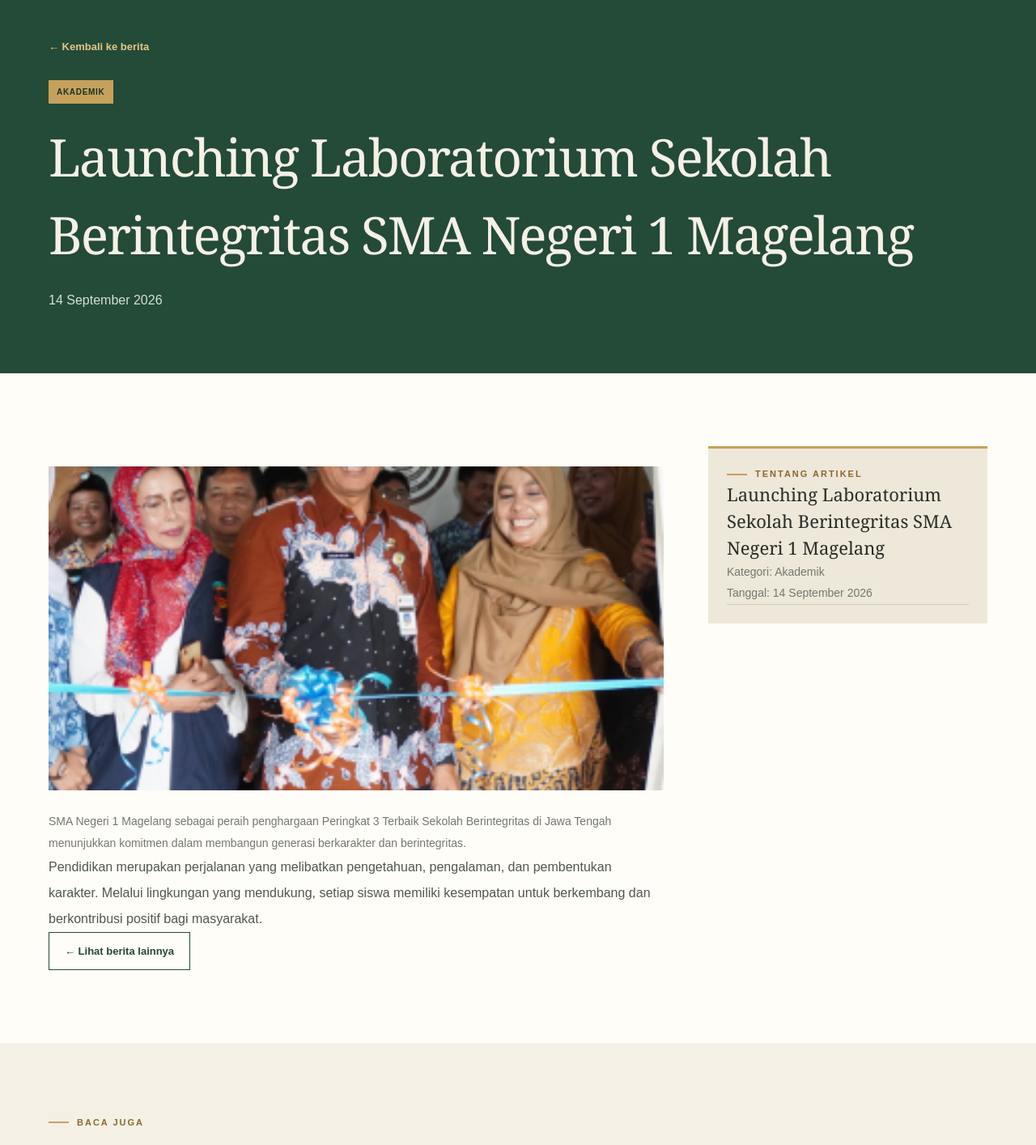
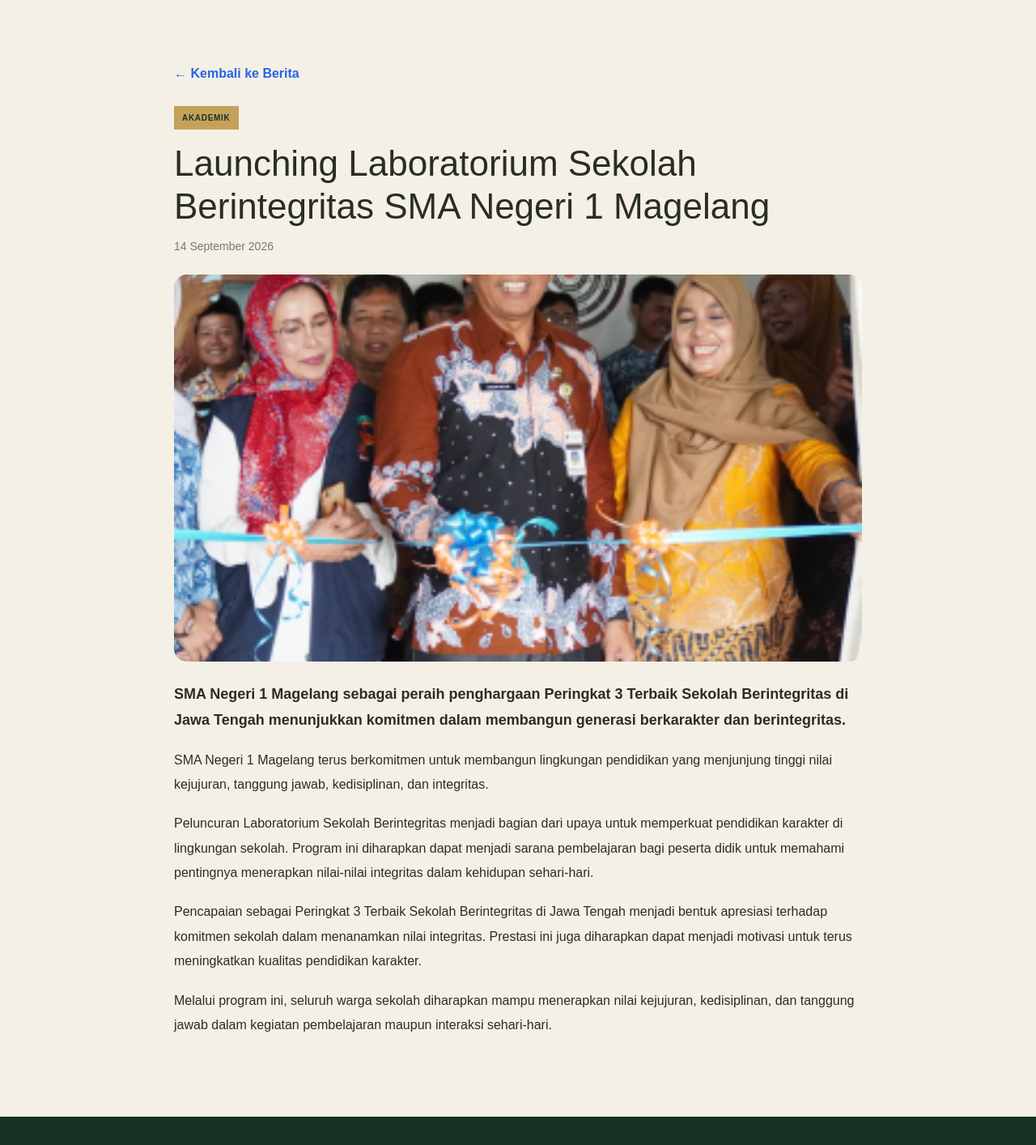
Before and after one commit to luthfianaputri/website-smansa, a Next.js app: page /berita/membangun-generasi-berkarakter-dan-berintegritas in a window 1280 px wide. Shown: the part 120-1534 px from the top of the page at 81% size. Built offline with nearby package versions, Linux system fonts and the light colour scheme.

Commit message:
Website profil SMANSA

```diff
--- a/src/app/berita/[id]/page.js
+++ b/src/app/berita/[id]/page.js
@@ -1,28 +1,8 @@
-
 import Link from "next/link";
 import { notFound } from "next/navigation";
 import { berita, formatTanggal } from "@/data/berita";
-import BeritaCard from "@/components/BeritaCard";
 
-export function generateStaticParams() {
-  return berita.map((item) => ({ id: item.id }));
-}
-
-export async function generateMetadata({ params }) {
-  const { id } = await params;
-  const item = berita.find((beritaItem) => beritaItem.id === id);
-
-  if (!item) {
-    return { title: "Berita tidak ditemukan" };
-  }
-
-  return {
-    title: item.judul,
-    description: item.ringkasan,
-  };
-}
-
-export default async function DetailBeritaPage({ params }) {
+export default async function DetailBerita({ params }) {
   const { id } = await params;
   const item = berita.find((beritaItem) => beritaItem.id === id);
 
@@ -30,80 +10,45 @@
     notFound();
   }
 
-  const beritaLain = berita
-    .filter((beritaItem) => beritaItem.id !== item.id)
-    .slice(0, 2);
-
   return (
-    <>
-      <section className="page-banner">
-        <div className="container">
-          <Link href="/berita" className="text-link" style={{ color: "#e2c786" }}>
-            ← Kembali ke berita
+    <main className="detail-berita">
+      <div className="detail-container">
+        <Link href="/berita" className="back-link">
+          ← Kembali ke Berita
         </Link>
 
-          <div style={{ marginTop: 30 }}>
-            <span className="news-category">{item.kategori}</span>
+        <article className="detail-article">
+          <span className="news-category detail-category">
+            {item.kategori}
+          </span>
+
           <h1>{item.judul}</h1>
-            <p>{formatTanggal(item.tanggal)}</p>
-          </div>
-        </div>
-      </section>
 
-      <section className="section section-paper">
-        <div className="container article-layout">
-          <article>
+          <p className="detail-date">
+            {formatTanggal(item.tanggal)}
+          </p>
+
           <div
-              className="article-image"
+            className="detail-image"
+            style={{
+              backgroundImage: `url("${item.gambar}")`,
+            }}
             role="img"
-              aria-label={item.label}
-              style={{ backgroundImage: `url("${item.gambar}")` }}
+            aria-label={item.judul}
           />
 
-            <p className="prose">{item.ringkasan}</p>
+          <p className="detail-summary">
+            {item.ringkasan}
+          </p>
 
-            <div className="article-body">
-              <p>{item.isi}</p>
-              <p>
-                Pendidikan merupakan perjalanan yang melibatkan
-                pengetahuan, pengalaman, dan pembentukan karakter.
-                Melalui lingkungan yang mendukung, setiap siswa
-                memiliki kesempatan untuk berkembang dan berkontribusi
-                positif bagi masyarakat.
-              </p>
-            </div>
-
-            <Link href="/berita" className="button-outline">
-              ← Lihat berita lainnya
-            </Link>
-          </article>
-
-          <aside className="article-sidebar">
-            <span className="eyebrow">Tentang Artikel</span>
-            <h3>{item.judul}</h3>
-            <p className="prose">Kategori: {item.kategori}</p>
-            <p className="prose">Tanggal: {formatTanggal(item.tanggal)}</p>
-            <hr style={{ border: 0, borderTop: "1px solid #d4cdbd" }} />
-          </aside>
-        </div>
-      </section>
-
-      <section className="section">
-        <div className="container">
-          <div className="section-heading">
-            <div>
-              <span className="eyebrow">Baca Juga</span>
-              <h2>Cerita lainnya.</h2>
-            </div>
-          </div>
-
-          <div className="news-grid">
-            {beritaLain.map((beritaItem) => (
-              <BeritaCard key={beritaItem.id} item={beritaItem} />
+          <div className="detail-content">
+            {Array.isArray(item.isi) &&
+              item.isi.map((paragraf, index) => (
+                <p key={index}>{paragraf}</p>
               ))}
           </div>
+        </article>
       </div>
-      </section>
-    </>
+    </main>
   );
 }
--- a/src/app/globals.css
+++ b/src/app/globals.css
@@ -1070,3 +1070,76 @@
   background-repeat: no-repeat;
   background-color: #536c54;
 }
+.news-card-link {
+  display: block;
+  height: 100%;
+  color: inherit;
+  text-decoration: none;
+}
+
+.news-card-link:hover .read-more {
+  color: var(--primary, #2563eb);
+}
+
+.read-more {
+  display: inline-block;
+  margin-top: 14px;
+  font-weight: 600;
+  transition: color 0.2s ease;
+}
+
+.detail-berita {
+  min-height: 70vh;
+  padding: 120px 24px 80px;
+}
+
+.detail-container {
+  max-width: 850px;
+  margin: 0 auto;
+}
+
+.back-link {
+  display: inline-block;
+  margin-bottom: 28px;
+  color: #2563eb;
+  text-decoration: none;
+  font-weight: 600;
+}
+
+.detail-article h1 {
+  margin: 16px 0 12px;
+  font-size: clamp(28px, 5vw, 44px);
+  line-height: 1.2;
+}
+
+.detail-date {
+  margin-bottom: 24px;
+  color: #777;
+  font-size: 14px;
+}
+
+.detail-image {
+  width: 100%;
+  aspect-ratio: 16 / 9;
+  margin: 24px 0;
+  border-radius: 16px;
+  background-position: center;
+  background-size: cover;
+  background-repeat: no-repeat;
+}
+
+.detail-summary {
+  font-size: 18px;
+  font-weight: 600;
+  line-height: 1.8;
+}
+
+.detail-content p {
+  margin: 18px 0;
+  font-size: 16px;
+  line-height: 1.9;
+}
+
+.detail-category {
+  display: inline-block;
+}
--- a/src/data/berita.js
+++ b/src/data/berita.js
@@ -1,4 +1,3 @@
-
 export const berita = [
   {
     id: "membangun-generasi-berkarakter-dan-berintegritas",
@@ -7,6 +6,12 @@
     tanggal: "2026-09-14",
     ringkasan:
       "SMA Negeri 1 Magelang sebagai peraih penghargaan Peringkat 3 Terbaik Sekolah Berintegritas di Jawa Tengah menunjukkan komitmen dalam membangun generasi berkarakter dan berintegritas.",
+    isi: [
+      "SMA Negeri 1 Magelang terus berkomitmen untuk membangun lingkungan pendidikan yang menjunjung tinggi nilai kejujuran, tanggung jawab, kedisiplinan, dan integritas.",
+      "Peluncuran Laboratorium Sekolah Berintegritas menjadi bagian dari upaya untuk memperkuat pendidikan karakter di lingkungan sekolah. Program ini diharapkan dapat menjadi sarana pembelajaran bagi peserta didik untuk memahami pentingnya menerapkan nilai-nilai integritas dalam kehidupan sehari-hari.",
+      "Pencapaian sebagai Peringkat 3 Terbaik Sekolah Berintegritas di Jawa Tengah menjadi bentuk apresiasi terhadap komitmen sekolah dalam menanamkan nilai integritas. Prestasi ini juga diharapkan dapat menjadi motivasi untuk terus meningkatkan kualitas pendidikan karakter.",
+      "Melalui program ini, seluruh warga sekolah diharapkan mampu menerapkan nilai kejujuran, kedisiplinan, dan tanggung jawab dalam kegiatan pembelajaran maupun interaksi sehari-hari."
+    ],
     gambar: "/images/lab.png",
     label: "Generasi berkarakter dan berintegritas",
   },
@@ -17,6 +22,13 @@
     tanggal: "2026-09-10",
     ringkasan:
       "Pendidikan bukan hanya tentang nilai, tetapi juga tentang karakter, konsistensi, dan semangat untuk berkembang.",
+    isi: [
+      "SMA Negeri 1 Magelang terus mendorong peserta didik untuk mengembangkan potensi dan kemampuan melalui berbagai kegiatan akademik maupun nonakademik.",
+      "Prestasi merupakan hasil dari proses belajar, kerja keras, kedisiplinan, dan konsistensi. Setiap pencapaian yang diraih oleh peserta didik menjadi bentuk kebanggaan sekaligus motivasi untuk terus berkembang.",
+      "Pengembangan potensi siswa dapat dilakukan melalui berbagai bidang, seperti kompetisi akademik, olahraga, seni, dan kegiatan lainnya. Dukungan guru serta lingkungan sekolah turut berperan dalam membantu siswa mencapai hasil terbaik.",
+      "Daftar prestasi Tahun Pelajaran 2026/2027 menjadi sarana untuk mendokumentasikan pencapaian peserta didik. Informasi mengenai prestasi dapat dilengkapi dengan nama siswa, bidang lomba, tingkat kompetisi, dan hasil yang diperoleh sesuai data resmi sekolah.",
+      "Melalui apresiasi terhadap prestasi, diharapkan semakin banyak siswa yang terdorong untuk berani mencoba, mengembangkan kemampuan, dan membawa nama baik sekolah."
+    ],
     gambar: "/images/prestasi.jpeg",
     label: "Pengembangan siswa",
   },
@@ -27,6 +39,12 @@
     tanggal: "2026-08-28",
     ringkasan:
       "Kebiasaan sederhana dalam menjaga kebersihan dapat membangun lingkungan belajar yang nyaman.",
+    isi: [
+      "SMANSA HEALTHY DAY menjadi tema kegiatan yang mengajak warga sekolah untuk memperhatikan pentingnya kesehatan dan kebiasaan hidup sehat.",
+      "Menjaga kesehatan dapat dimulai dari langkah sederhana, seperti menjaga kebersihan diri, merawat lingkungan sekolah, mengonsumsi makanan bergizi, dan melakukan aktivitas fisik secara teratur.",
+      "Lingkungan sekolah yang bersih dan sehat dapat mendukung kenyamanan dalam proses pembelajaran. Oleh karena itu, diperlukan kesadaran serta partisipasi seluruh warga sekolah untuk menjaga kebersihan bersama.",
+      "Kegiatan ini diharapkan dapat menumbuhkan kebiasaan positif, meningkatkan kepedulian terhadap kesehatan, dan mempererat kebersamaan di lingkungan SMA Negeri 1 Magelang."
+    ],
     gambar: "/images/SHD.jpg",
     label: "Peduli lingkungan",
   },
@@ -37,6 +55,12 @@
     tanggal: "2026-08-20",
     ringkasan:
       "Kegiatan pameran menjadi ruang bagi siswa untuk mengeksplorasi dan mencari tahu perguruan tinggi yang diinginkan.",
+    isi: [
+      "Pameran edukasi menjadi salah satu sarana bagi peserta didik untuk mendapatkan informasi mengenai pilihan pendidikan setelah menyelesaikan jenjang sekolah menengah atas.",
+      "Melalui kegiatan ini, siswa dapat mengenal berbagai perguruan tinggi, program studi, serta peluang pendidikan yang tersedia. Informasi tersebut dapat membantu siswa memahami pilihan yang sesuai dengan minat, bakat, dan rencana masa depan.",
+      "Siswa diharapkan dapat memanfaatkan kesempatan ini untuk bertanya secara langsung, menggali informasi mengenai jalur penerimaan mahasiswa baru, serta mengenal bidang studi yang ingin dipelajari.",
+      "Dengan adanya kegiatan edukasi, peserta didik diharapkan memiliki wawasan yang lebih luas dan mampu menyusun rencana pendidikan secara lebih matang."
+    ],
     gambar: "/images/pem.jpg",
     label: "Edukasi",
   },
@@ -47,18 +71,30 @@
     tanggal: "2026-09-12",
     ringkasan:
       "Guru wali mendampingi siswa dalam melengkapi biodata pada aplikasi Sistem Guru Wali SMA Negeri 1 Magelang serta memberikan bimbingan yang diperlukan.",
+    isi: [
+      "Pertemuan guru wali merupakan bagian dari upaya pendampingan peserta didik di lingkungan SMA Negeri 1 Magelang. Pendampingan ini diharapkan dapat membantu sekolah memahami kebutuhan siswa selama mengikuti kegiatan pendidikan.",
+      "Dalam kegiatan tersebut, guru wali mendampingi siswa untuk melengkapi biodata melalui aplikasi Sistem Guru Wali SMA Negeri 1 Magelang. Kelengkapan data diperlukan untuk mendukung pendataan serta mempermudah proses pendampingan.",
+      "Selain membantu proses pendataan, guru wali dapat menjadi tempat bagi siswa untuk memperoleh arahan dan menyampaikan kebutuhan yang berkaitan dengan kegiatan belajar maupun perkembangan diri.",
+      "Melalui komunikasi dan pendampingan yang berkelanjutan, diharapkan hubungan antara guru dan peserta didik menjadi lebih baik sehingga proses pembelajaran dapat berlangsung secara lebih terarah."
+    ],
     gambar: "/images/wali kelas.jpeg",
     label: "Pembelajaran",
   },
-{
+  {
     id: "penguatan-karakter",
     judul: "Masa Penerimaan Tamu Ambalan",
     kategori: "Kegiatan",
     tanggal: "2026-08-12",
     ringkasan:
-      "Peserta didik baru melakukan kegiatan Masa Penerimaan Tamu Ambalan sebagai bentuk diterimanya di Kepramukaan sekolah.",
+      "Peserta didik baru mengikuti kegiatan Masa Penerimaan Tamu Ambalan sebagai bagian dari pengenalan dan penerimaan dalam kegiatan kepramukaan di sekolah.",
+    isi: [
+      "Masa Penerimaan Tamu Ambalan (MPTA) merupakan kegiatan kepramukaan yang ditujukan untuk memperkenalkan peserta didik baru pada lingkungan Pramuka Penegak di tingkat SMA.",
+      "Melalui kegiatan ini, peserta didik dapat mengenal struktur ambalan, kegiatan kepramukaan, serta nilai-nilai yang menjadi dasar Gerakan Pramuka, seperti kedisiplinan, kemandirian, tanggung jawab, kerja sama, dan kepedulian terhadap sesama.",
+      "Berbagai aktivitas kepramukaan dapat menjadi sarana untuk melatih keberanian, kemampuan berkomunikasi, kepemimpinan, dan semangat kebersamaan. Peserta didik juga didorong untuk berpartisipasi aktif dalam kegiatan positif di lingkungan sekolah.",
+      "MPTA diharapkan menjadi langkah awal bagi peserta didik untuk mengenal dan mengikuti kegiatan Pramuka di SMA Negeri 1 Magelang serta mengembangkan karakter yang positif."
+    ],
     gambar: "/images/mapta.jpg",
-    label: "Pembelajaran",
+    label: "Pembentukan karakter",
   },
 ];
 
```
Also changed, not shown: src/components/BeritaCard.js (+10 -1 lines). Lines whose indentation alone changed are shown as unchanged.
